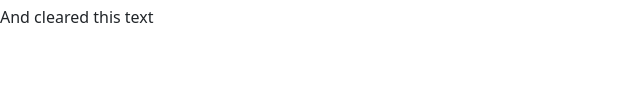
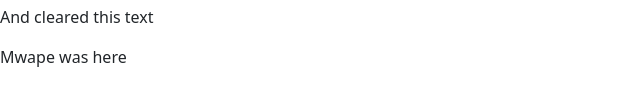
Before and after one commit to paulowi/DV100_T4_ClassProject_CocktailGuide, a plain HTML site: page index.html in a window 1280 px wide. Shown: the part 200-302 px from the top of the page, without its empty margins (0-640 px from the left). Drawn offline with nearby package versions, Linux system fonts and the light colour scheme.

Commit message:
Adding name to index.html
Mwape was here

```diff
--- a/index.html
+++ b/index.html
@@ -24,6 +24,9 @@
       </p>
     </div>
 
+    <div>
+      <p>Mwape was here</p>
+    </div>
     <!-- ------------------------------------------------------------------------------------------------ -->
     <!-- Nav Bar -->
 
```
